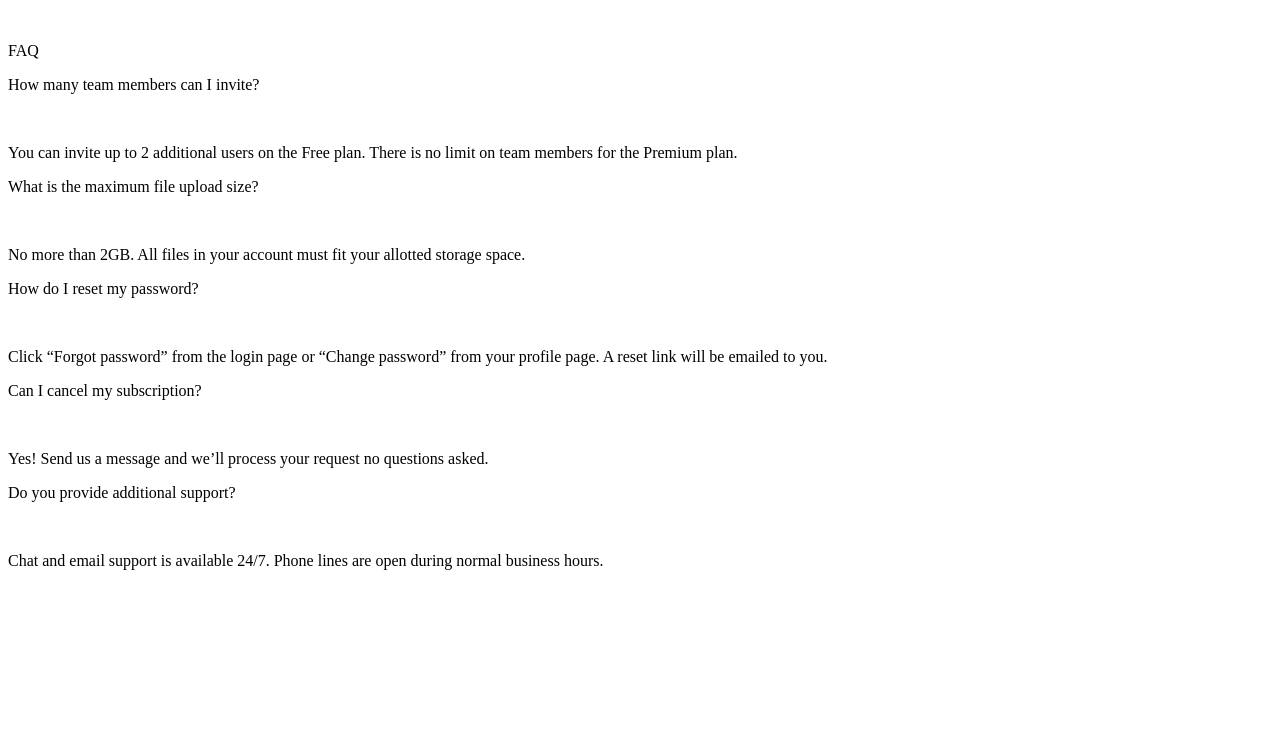
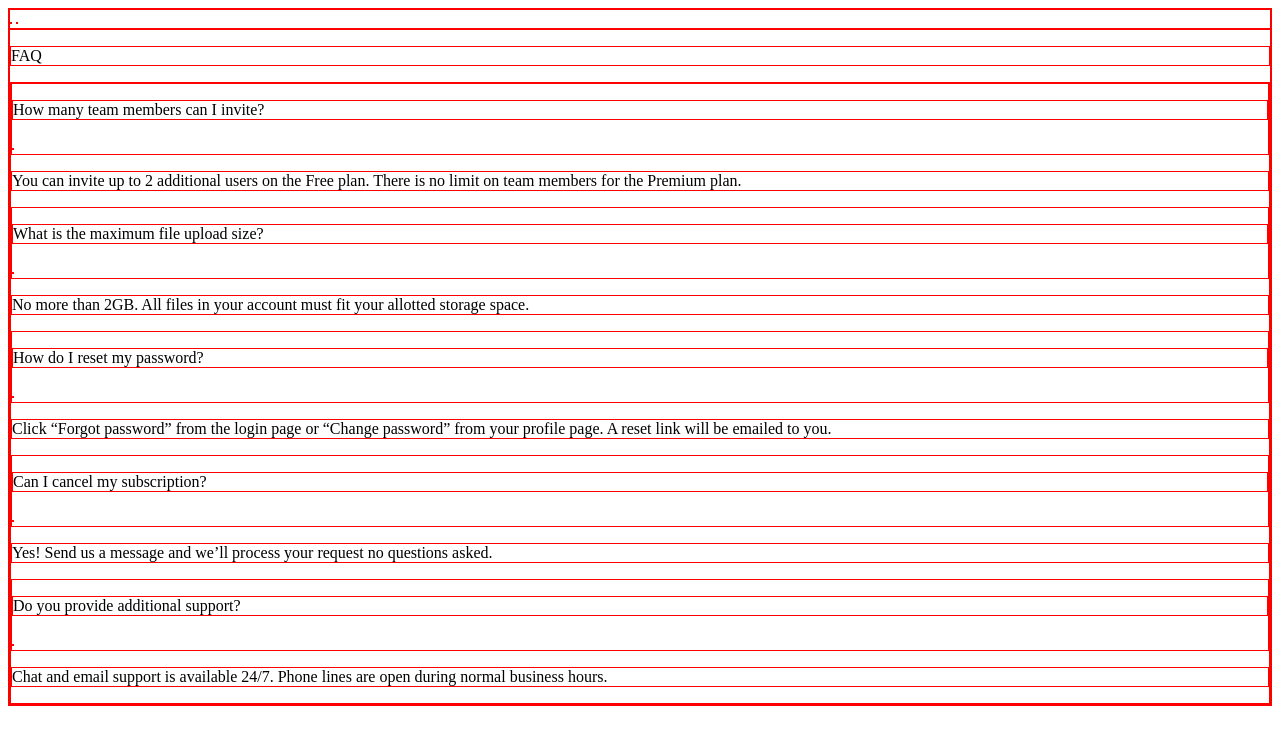
Before and after one commit to andrewjuliodev/FEM-FAQ-Accordion-Card, a plain HTML site: page index.html in a window 1280 px wide. Drawn offline with Linux system fonts and the light colour scheme.

Commit message:
Added Wireframes to Classes

```diff
--- a/index.html
+++ b/index.html
@@ -16,55 +16,61 @@
   </head>
   <body>
     <main>
-      <div class="content">
-        <div class="left">
-          <img class="illustration" />
-          <img class="box" />
+      <div class="content frame">
+        <div class="left frame">
+          <img class="illustration frame" />
+          <img class="box frame" />
         </div>
-        <div class="right">
-          <p class="faq">FAQ</p>
-          <div class="accordion">
-            <div class="questionRow row1">
-              <p class="question q1">How many team members can I invite?</p>
-              <img class="arrow" />
+        <div class="right frame">
+          <p class="faq frame">FAQ</p>
+          <div class="accordion frame">
+            <div class="questionRow row1 frame">
+              <p class="question q1 frame">
+                How many team members can I invite?
+              </p>
+              <img class="arrow frame" />
             </div>
-            <p class="answer a1">
+            <p class="answer a1 frame">
               You can invite up to 2 additional users on the Free plan. There is
               no limit on team members for the Premium plan.
             </p>
 
-            <div class="questionRow row2">
-              <p class="question q2">What is the maximum file upload size?</p>
-              <img class="arrow" />
+            <div class="questionRow row2 frame">
+              <p class="question q2 frame">
+                What is the maximum file upload size?
+              </p>
+              <img class="arrow frame" />
             </div>
-            <p class="answer a2">
+            <p class="answer a2 frame">
               No more than 2GB. All files in your account must fit your allotted
               storage space.
             </p>
 
-            <div class="questionRow row3">
-              <p class="question q3">How do I reset my password?</p>
-              <img class="arrow" />
+            <div class="questionRow row3 frame">
+              <p class="question q3 frame">How do I reset my password?</p>
+              <img class="arrow frame" />
             </div>
-            <p class="answer a3">
+            <p class="answer a3 frame">
               Click “Forgot password” from the login page or “Change password”
               from your profile page. A reset link will be emailed to you.
             </p>
 
-            <div class="questionRow row4">
-              <p class="question q4">Can I cancel my subscription?</p>
-              <img class="arrow" />
+            <div class="questionRow row4 frame">
+              <p class="question q4 frame">Can I cancel my subscription?</p>
+              <img class="arrow frame" />
             </div>
-            <p class="answer a4">
+            <p class="answer a4 frame">
               Yes! Send us a message and we’ll process your request no questions
               asked.
             </p>
 
-            <div class="questionRow row5">
-              <p class="question q5">Do you provide additional support?</p>
-              <img class="arrow" />
+            <div class="questionRow row5 frame">
+              <p class="question q5 frame">
+                Do you provide additional support?
+              </p>
+              <img class="arrow frame" />
             </div>
-            <p class="answer a5">
+            <p class="answer a5 frame">
               Chat and email support is available 24/7. Phone lines are open
               during normal business hours.
             </p>
```
